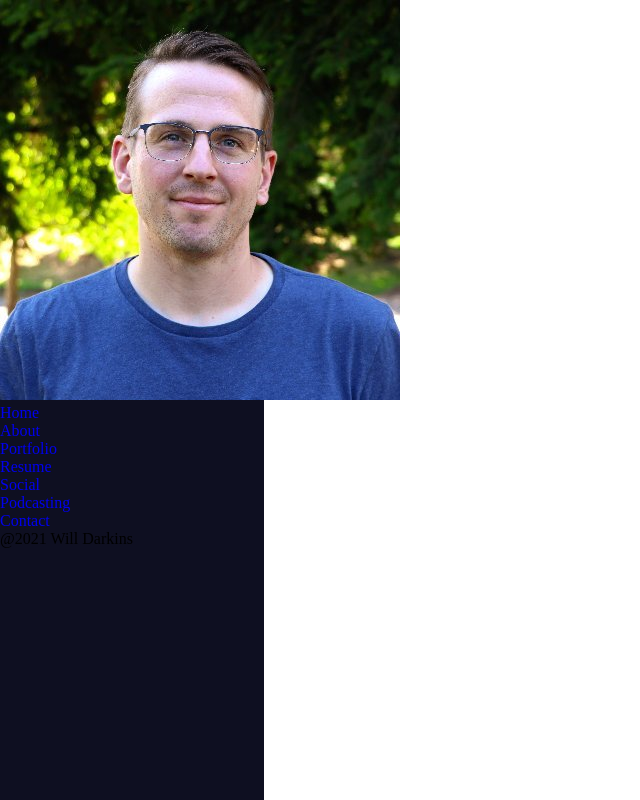
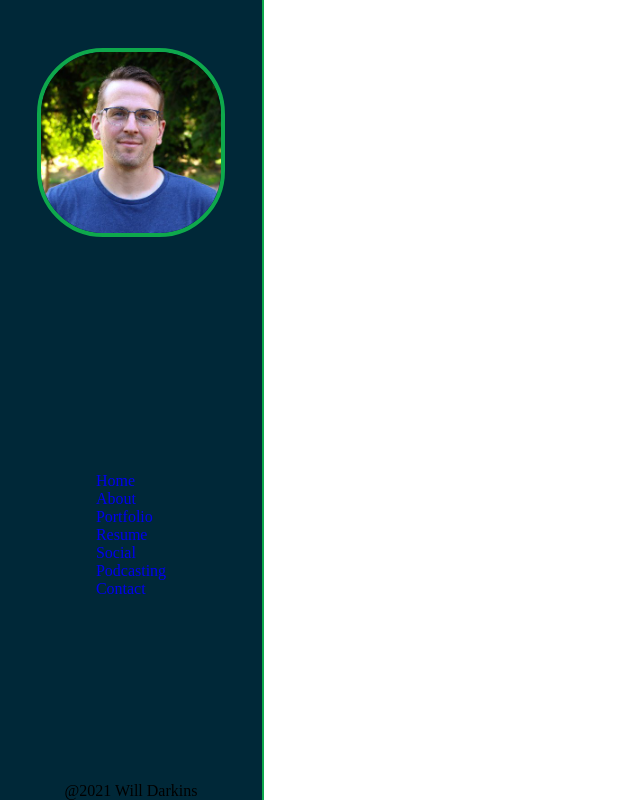
Before and after one commit to willdarkins/portfolio_darkins, a React (Create React App) app: page / in a window 1280 px wide. Shown: the whole page, without its empty margins (0-640 px from the left). Built offline with nearby package versions, Linux system fonts and the light colour scheme.

Commit message:
added more styling to profile picture and and side bar while also adjusting the background color of the side bar... also changed some class names to provide more clarity about the list items

```diff
--- a/src/Components/Nav.js
+++ b/src/Components/Nav.js
@@ -3,9 +3,27 @@ import { NavLink } from 'react-router-dom'
 import styled from 'styled-components'
 import profile from '../Images/Profile-Pic.jpg'
 
+// styles variable from styled-components dependency applied to Nav
+const NavStyles = styled.nav`
+    display: flex;
+    justify-content: space-between;
+    flex-direction: column;
+    align-items: center;
+    height: 100%;
+    width: 100%;
+    border-right: 2px solid var(--border);
 
-const NavStyles = styled.nav`
-
+    .profile {
+        width: 90%;
+        padding: 3rem 0;
+        text-align: center;
+        img {
+            width: 80%;
+            border-radius: 35%;
+            border: 4px solid var(--border)
+        }
+    .list-items
+    }
 `
 
 function Nav() {
@@ -15,25 +33,25 @@ function Nav() {
                 <img src={profile} alt='profile photo' />
             </div>
             <ul className='nav-list'>
-                <li className='nav-item'>
+                <li className='list-items'>
                     <NavLink to='/home' activeClassName='active-class'>Home</NavLink>
                 </li>
-                <li className='nav-item'>
+                <li className='list-items'>
                     <NavLink to='/about' activeClassName='active-class'>About</NavLink>
                 </li>
-                <li className='nav-item'>
+                <li className='list-items'>
                     <NavLink to='/portfolio' activeClassName='active-class'>Portfolio</NavLink>
                 </li>
-                <li className='nav-item'>
+                <li className='list-items'>
                     <NavLink to='/resume' activeClassName='active-class'>Resume</NavLink>
                 </li>
-                <li className='nav-item'>
+                <li className='list-items'>
                     <NavLink to='/social' activeClassName='active-class'>Social</NavLink>
                 </li>
-                <li className='nav-item'>
+                <li className='list-items'>
                     <NavLink to='/podcasting' activeClassName='active-class'>Podcasting</NavLink>
                 </li>
-                <li className='nav-item'>
+                <li className='list-items'>
                     <NavLink to='/contact' activeClassName='active-class'>Contact</NavLink>
                 </li>
             </ul>
--- a/src/Components/SideBar.js
+++ b/src/Components/SideBar.js
@@ -2,6 +2,7 @@ import React from 'react'
 import styled from 'styled-components'
 import Nav from './Nav'
 
+// styles variable from styled-components dependency applied to SideBar
 const BarStyles = styled.div `
     background-color: var(--sidebar);
     position: fixed;
--- a/src/GlobalStyles.js
+++ b/src/GlobalStyles.js
@@ -19,8 +19,8 @@ const GlobalStyle = createGlobalStyle`
         --font-dark: #313131;
         --font-dark-v2: #151515;
         --font-light: #a4acc4;
-        --sidebar: #0e0f21;
-        --border: #2e344e;
+        --sidebar: #002838;
+        --border: #0ea84c;
         --primary: #007bff;
         --secondary: #6c757d;
     }
```
